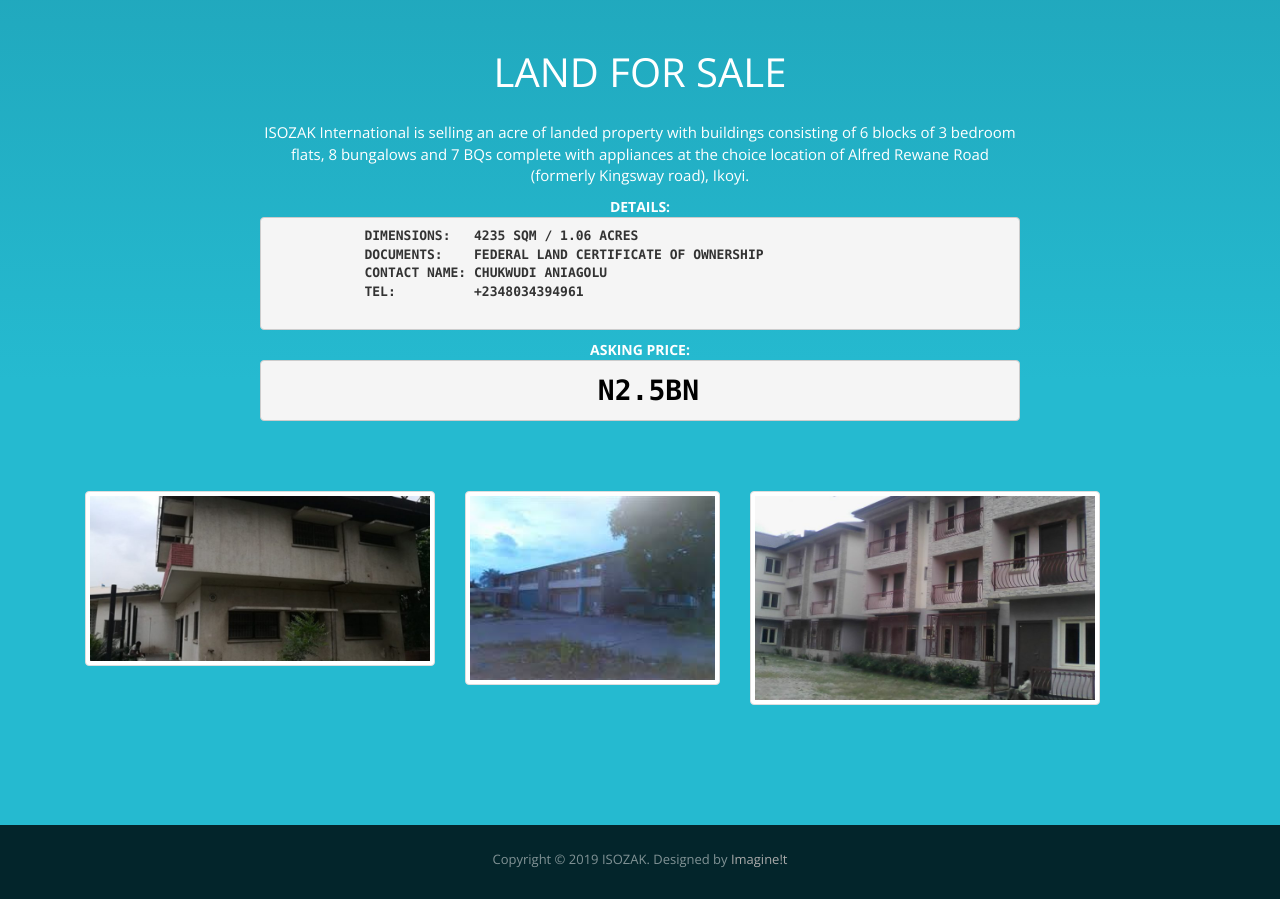
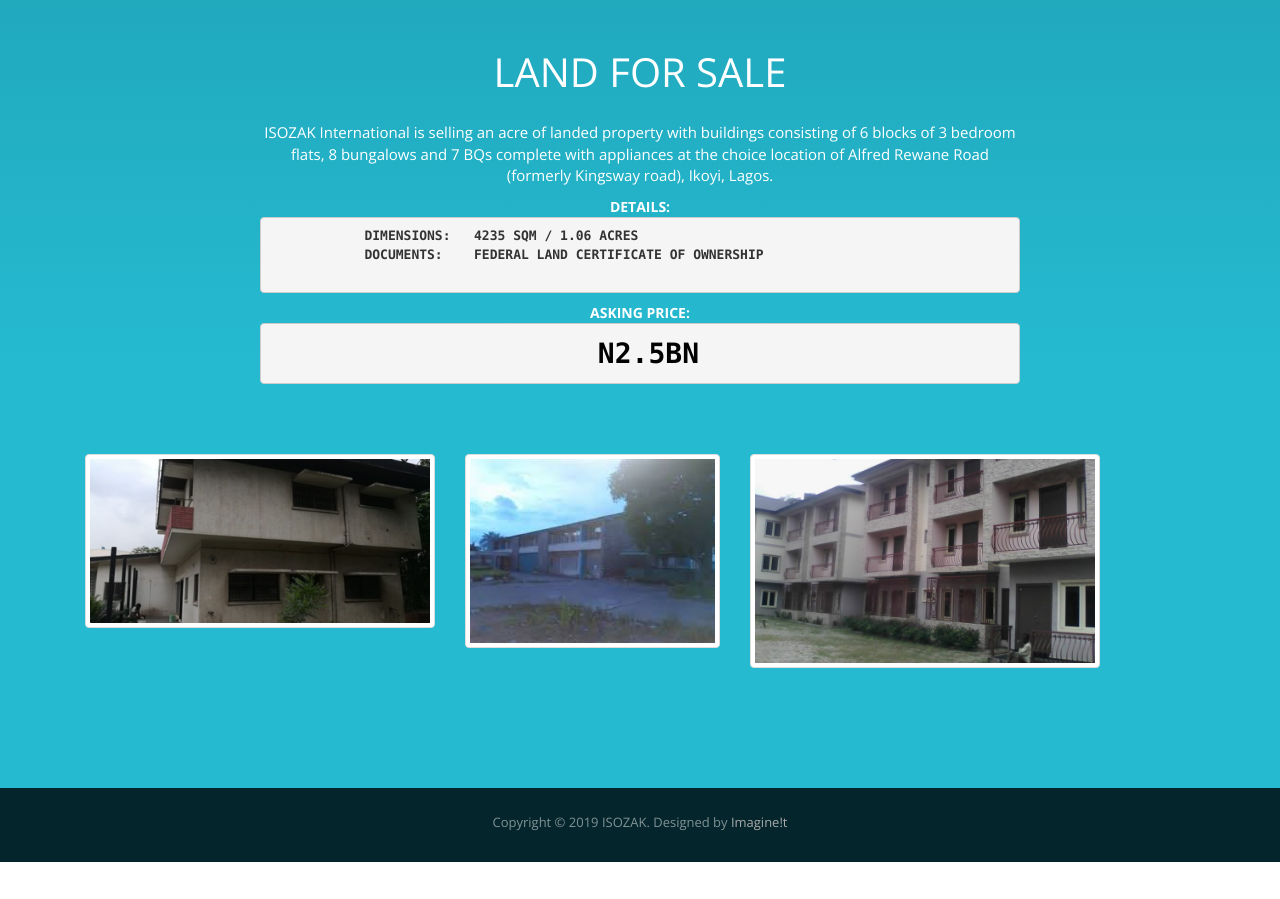
Before and after one commit to alnwoks/isozak-website, a plain HTML site: page estate.html in a window 1280 px wide. Shown: the part 800-1699 px from the top of the page. After the commit the page ends 1662 px from the top, so only its background shows below. Drawn offline with nearby package versions, Linux system fonts and the light colour scheme.

Commit message:
made some changes to index, estate as directed by client

```diff
--- a/estate.html
+++ b/estate.html
@@ -77,13 +77,11 @@
   <div class="container">
     <div class="col-md-8 col-md-offset-2 section-title">
       <h2>LAND FOR SALE</h2>
-      <p>ISOZAK International is selling an acre of landed property with buildings consisting of 6 blocks of 3 bedroom flats, 8 bungalows and 7 BQs complete with appliances at the choice location of Alfred Rewane Road (formerly Kingsway road), Ikoyi.</p>
+      <p>ISOZAK International is selling an acre of landed property with buildings consisting of 6 blocks of 3 bedroom flats, 8 bungalows and 7 BQs complete with appliances at the choice location of Alfred Rewane Road (formerly Kingsway road), Ikoyi, Lagos.</p>
       <h5><b>Details:</b>
         <pre style="text-align: left;">
             DIMENSIONS:   4235 sqm / 1.06 acres
             DOCUMENTS:    Federal Land Certificate of Ownership
-            CONTACT NAME: CHUKWUDI ANIAGOLU
-            TEL:          +2348034394961
         </pre>
       <h5><b>Asking Price:</b> <pre style="color:black;font-size:2em"> N2.5bn</pre></h5>
     </div>
```
Also changed, not shown: index.html (+1 -1 lines).
